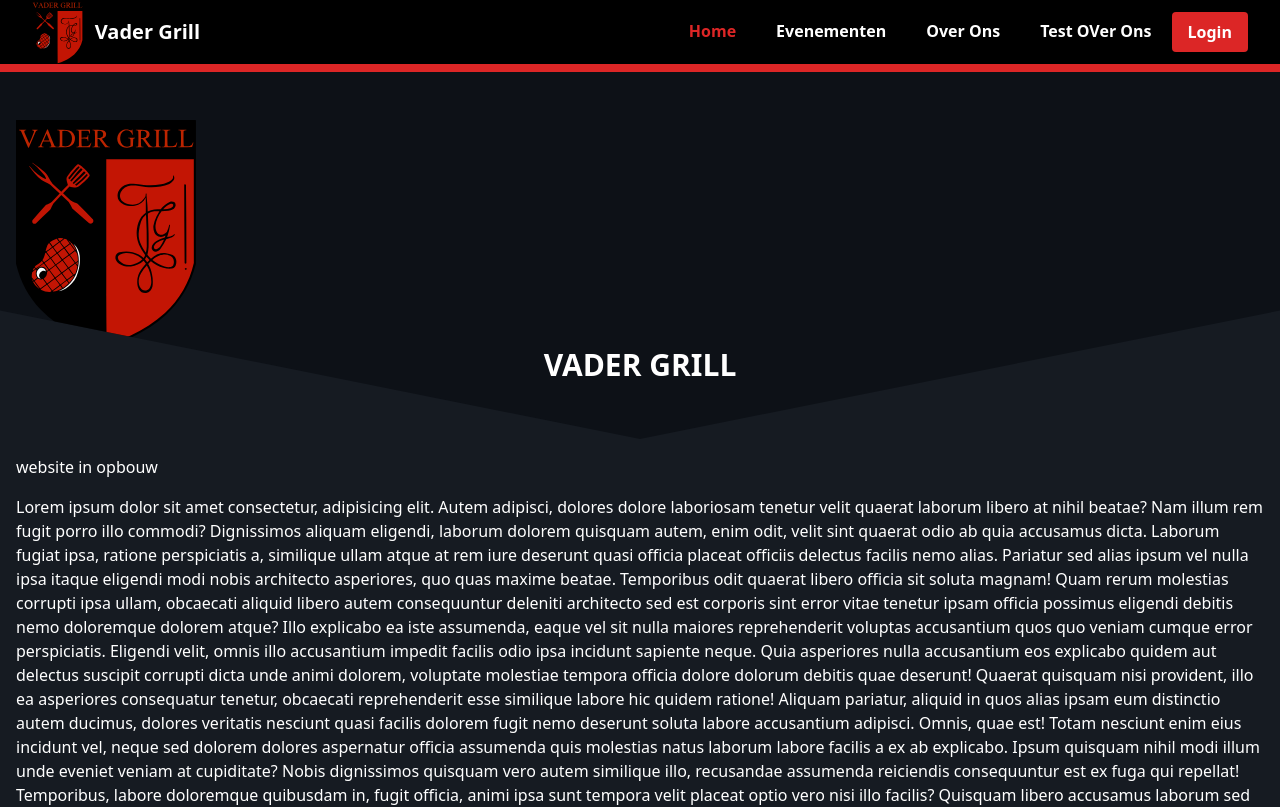
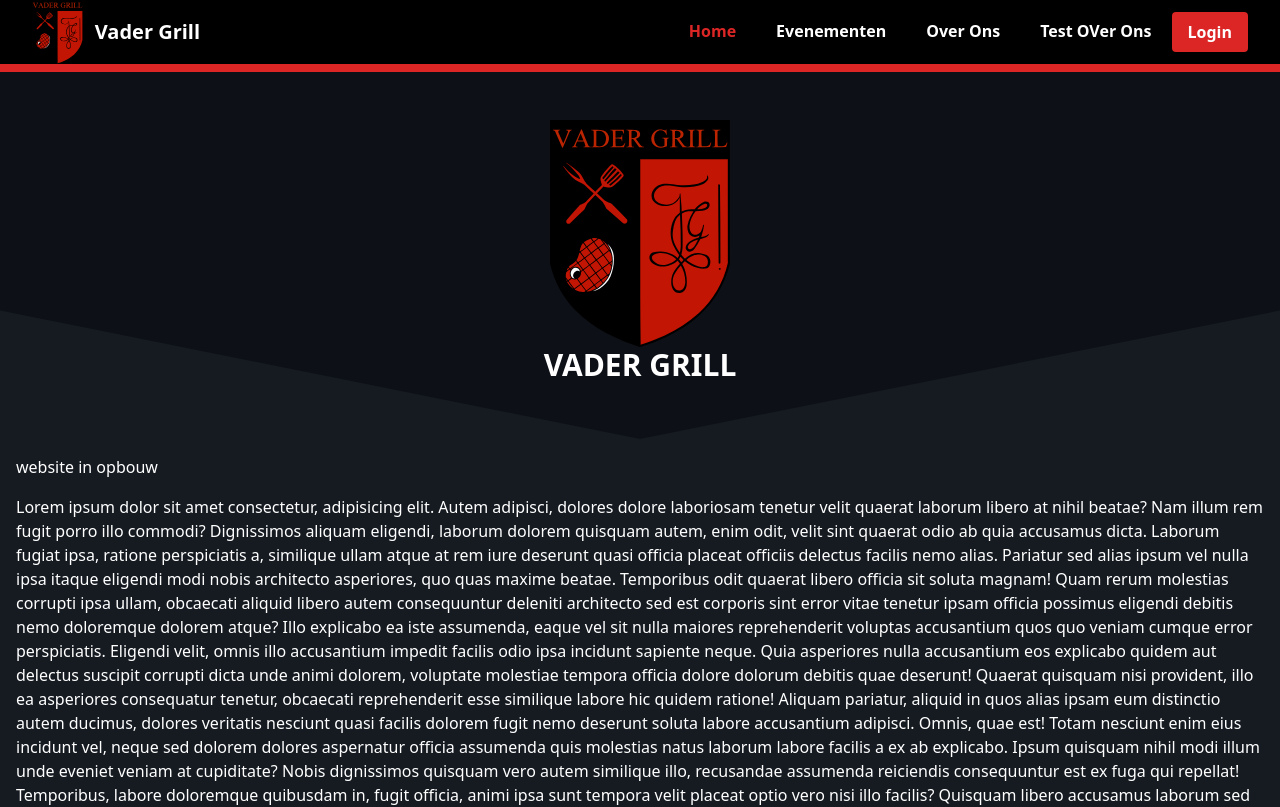
Before and after one commit to TakeoIschiFan/vadergrill-site, a SvelteKit app in the folder frontend/: page / in a window 1280 px wide. Shown: the top 807 px of the page. Built offline with nearby package versions, Linux system fonts and the light colour scheme.

Commit message:
centered the logo

```diff
--- a/frontend/src/app.css
+++ b/frontend/src/app.css
@@ -25,14 +25,15 @@ body {
 }
 
 header {
+    display: flex;
+    flex-direction: column;
+    align-items: center;
     padding: 1em;
     clip-path: polygon(50% 0%, 100% 0, 100% 65%, 50% 100%, 0 65%, 0 0);
     background-image:url(IMG_3569.JPG);
     background: var(--primary-color--);
     margin-bottom: 1em;
     padding-bottom: 3.5em;
-    text-align: center;
-    align-items: center;
 }
 
 #headerlogo {
```
